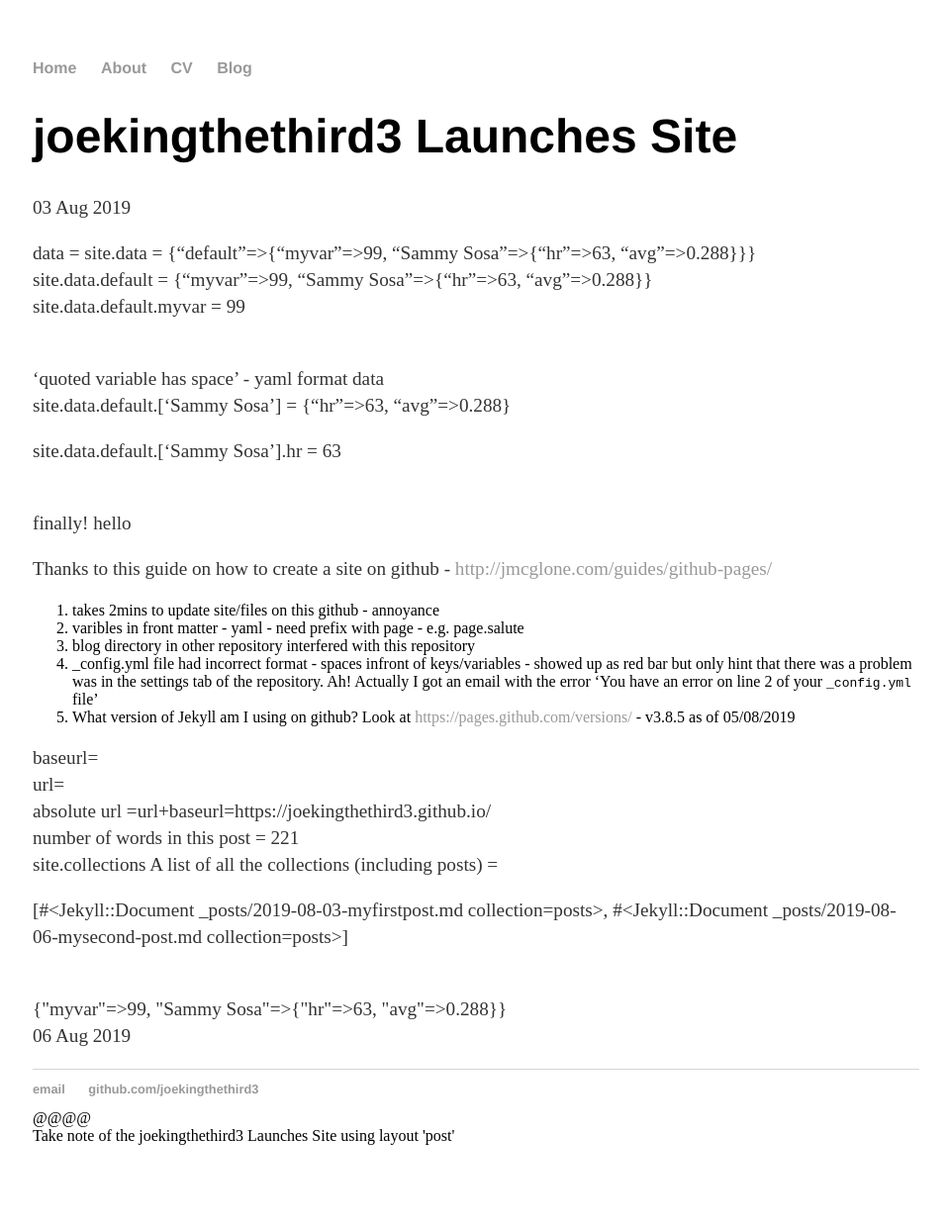
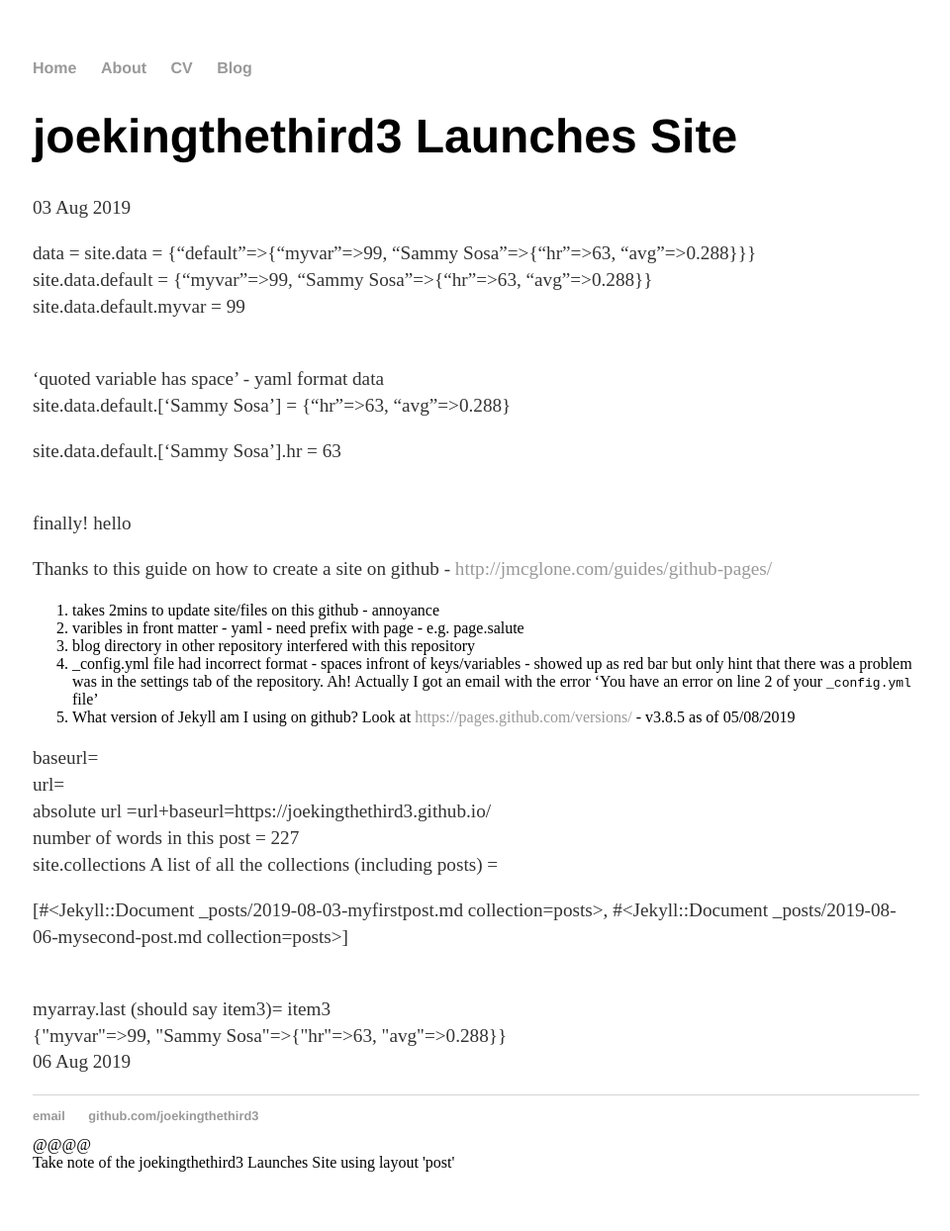
Before and after one commit to joekingTheThird3/joekingTheThird3.github.io, a Jekyll site: the page built from _posts/2019-08-03-myfirstpost.md, in a window 1280 px wide. Shown: the whole page at 99% size, without its empty margins (159-1119 px from the left). Built offline with Jekyll 4.4.1, drawn with Linux system fonts in a browser that asks for light colours; before the commit the page ends 1217 px from its top, so only the background shows below that.

Commit message:
Update 2019-08-03-myfirstpost.md

```diff
--- a/_posts/2019-08-03-myfirstpost.md
+++ b/_posts/2019-08-03-myfirstpost.md
@@ -3,6 +3,7 @@ layout: post
 title: "joekingthethird3 Launches Site"
 date: 2019-08-03
 salute: hello
+myarray: ['item1','item2','item3']
 ---
 
 data = site.data = {{  site.data }}
@@ -46,6 +47,8 @@ site.collections A list of all the collections (including posts) = <br>
 {{site.collections}}
 
 <br>
+myarray.last (should say item3)= {{page.myarray.last}}
+<br>
 {{  site.data.default | inspect }}
 <br>
 {{ site.time | date_to_string }}
```
